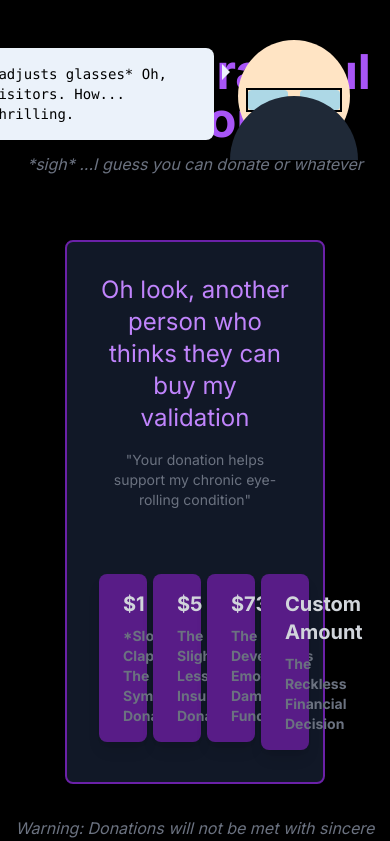
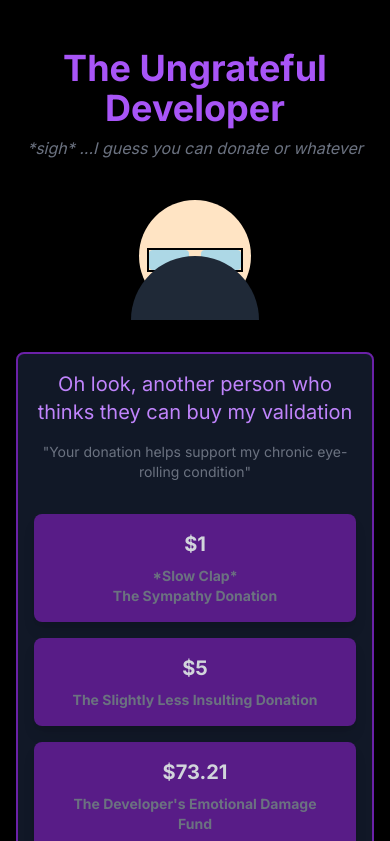
Before and after one commit to Michael-Anderson92/ungrateful-dev, a Next.js app: page / in a window 390 px wide. Shown: the top 841 px of the page. Built offline with nearby package versions, Linux system fonts and the light colour scheme; a web font is replaced by a local one.

Commit message:
added responsive layout for mobile. Hover messages appear directly below corresponding buttons on mobile

```diff
--- a/app/page.tsx
+++ b/app/page.tsx
@@ -10,7 +10,12 @@ import '@fontsource/roboto/700.css';
 
 export default function Page() {
   const [devQuote, setDevQuote] = useState("*adjusts glasses* Oh, visitors. How... thrilling.");
-  const [hoverMessage, setHoverMessage] = useState("");
+  const [hoverMessages, setHoverMessages] = useState({
+    dollar: "",
+    five: "",
+    emotional: "",
+    custom: ""
+  });
   const [customAmount, setCustomAmount] = useState("");
   const [showCustomInput, setShowCustomInput] = useState(false);
 
@@ -59,16 +64,41 @@ export default function Page() {
 
   return (
     <main className="bg-black min-h-screen text-gray-300 relative flex flex-col">
-      <div className="flex-grow">
-        <h1 className="text-center text-5xl pt-12 text-purple-500 font-bold">
-          The Ungrateful Developer
-        </h1>
-        <p className="text-center text-gray-500 mt-2 italic">*sigh* ...I guess you can donate or whatever</p>
+      <div className="flex-grow px-4">
+        <div className="relative">
+          <h1 className="text-center text-4xl md:text-5xl pt-12 text-purple-500 font-bold">
+            The Ungrateful Developer
+          </h1>
+          <p className="text-center text-gray-500 mt-2 italic">*sigh* ...I guess you can donate or whatever</p>
 
-        <div className="flex justify-center mt-16">
-          <div className="w-2/3 border-2 border-purple-800 rounded-lg bg-gray-900">
-            <div className="text-center p-8">
-              <h1 className="text-2xl text-purple-400">
+          {/* Developer moved below title on mobile */}
+          <div className="md:absolute static md:top-8 md:right-8 flex justify-center mt-8 md:mt-0">
+            <div className="relative w-32 h-32">
+              {/* Developer cartoon - CSS art */}
+              <div className="relative w-32 h-32">
+                {/* Big head */}
+                <div className="absolute w-28 h-28 bg-[#FFE4C4] rounded-full left-2 top-2"></div>
+                {/* Glasses */}
+                <div className="absolute w-24 h-6 border-2 border-black left-4 top-14">
+                  <div className="absolute w-10 h-5 bg-[#ADD8E6] left-0 rounded"></div>
+                  <div className="absolute w-10 h-5 bg-[#ADD8E6] right-0 rounded"></div>
+                </div>
+                {/* Hoodie */}
+                <div className="absolute w-32 h-16 bg-gray-800 bottom-0 rounded-t-full"></div>
+                {/* Speech bubble */}
+                <div className="absolute -left-64 top-4 w-60 bg-white text-black p-4 rounded-lg hidden md:block">
+                  <p className="text-sm font-mono">{devQuote}</p>
+                  <div className="absolute -right-4 top-4 w-0 h-0 border-t-8 border-l-8 border-b-8 border-t-transparent border-l-white border-b-transparent"></div>
+                </div>
+              </div>
+            </div>
+          </div>
+        </div>
+
+        <div className="flex justify-center mt-8 md:mt-16">
+          <div className="w-full md:w-2/3 border-2 border-purple-800 rounded-lg bg-gray-900">
+            <div className="text-center p-4 md:p-8">
+              <h1 className="text-xl md:text-2xl text-purple-400">
                 Oh look, another person who thinks they can buy my validation
                 <p className="text-sm text-gray-500 mt-4">
                   "Your donation helps support my chronic eye-rolling condition"
@@ -76,58 +106,70 @@ export default function Page() {
               </h1>
             </div>
 
-            <div className="grid grid-cols-4 gap-6 p-8">
+            <div className="grid grid-cols-1 sm:grid-cols-2 lg:grid-cols-4 gap-4 md:gap-6 p-4 md:p-8">
               <div className="text-xl text-center">
                 <button
                   className="w-full bg-purple-900 hover:bg-purple-700 text-gray-300 font-bold py-4 px-6 rounded-lg transform hover:scale-105 transition duration-200 shadow-lg"
                   onClick={() => handlePayment(1)}
-                  onMouseEnter={() => setHoverMessage("Wow, a whole dollar? Do I owe you change?")}
-                  onMouseLeave={() => setHoverMessage("")}
+                  onMouseEnter={() => setHoverMessages({...hoverMessages, dollar: "Wow, a whole dollar? Do I owe you change?"})}
+                  onMouseLeave={() => setHoverMessages({...hoverMessages, dollar: ""})}
                 >
                   $1
                   <p className="text-sm mt-2 text-gray-500">
                   *Slow Clap* <br></br>The Sympathy Donation
                   </p>
                 </button>
+                {hoverMessages.dollar && (
+                  <p className="text-center text-purple-400 mt-2 italic">{hoverMessages.dollar}</p>
+                )}
               </div>
               <div className="text-xl text-center">
                 <button
                   className="w-full bg-purple-900 hover:bg-purple-700 text-gray-300 font-bold py-4 px-6 rounded-lg transform hover:scale-105 transition duration-200 shadow-lg"
                   onClick={() => handlePayment(5)}
-                  onMouseEnter={() => setHoverMessage("Five bucks? Big spender over here. What, are you trying to impress me?")}
-                  onMouseLeave={() => setHoverMessage("")}
+                  onMouseEnter={() => setHoverMessages({...hoverMessages, five: "Five bucks? Big spender over here. What, are you trying to impress me?"})}
+                  onMouseLeave={() => setHoverMessages({...hoverMessages, five: ""})}
                 >
                   $5
                   <p className="text-sm mt-2 text-gray-500">
                   The Slightly Less Insulting Donation
                   </p>
                 </button>
+                {hoverMessages.five && (
+                  <p className="text-center text-purple-400 mt-2 italic">{hoverMessages.five}</p>
+                )}
               </div>
               <div className="text-xl text-center">
                 <button
                   className="w-full bg-purple-900 hover:bg-purple-700 text-gray-300 font-bold py-4 px-6 rounded-lg transform hover:scale-105 transition duration-200 shadow-lg"
                   onClick={() => handlePayment(73.21)}
-                  onMouseEnter={() => setHoverMessage("This completely arbitrary amount represents the cost of every bug that's made me reconsider my career choices. It covers lost sanity, shattered dreams, and the existential dread induced by CSS not aligning properly. Donate now and help fund my inevitable descent into madness.")}
-                  onMouseLeave={() => setHoverMessage("")}
+                  onMouseEnter={() => setHoverMessages({...hoverMessages, emotional: "This completely arbitrary amount represents the cost of every bug that's made me reconsider my career choices. It covers lost sanity, shattered dreams, and the existential dread induced by CSS not aligning properly. Donate now and help fund my inevitable descent into madness."})}
+                  onMouseLeave={() => setHoverMessages({...hoverMessages, emotional: ""})}
                 >
                   $73.21
                   <p className="text-sm mt-2 text-gray-500">
                     The Developer's Emotional Damage Fund
                   </p>
                 </button>
+                {hoverMessages.emotional && (
+                  <p className="text-center text-purple-400 mt-2 italic">{hoverMessages.emotional}</p>
+                )}
               </div>
               <div className="text-xl text-center relative">
                 <button
                   className="w-full bg-purple-900 hover:bg-purple-700 text-gray-300 font-bold py-4 px-6 rounded-lg transform hover:scale-105 transition duration-200 shadow-lg"
                   onClick={() => setShowCustomInput(true)}
-                  onMouseEnter={() => setHoverMessage("Custom amount? Is this a calculated act of pity or just reckless generosity?")}
-                  onMouseLeave={() => setHoverMessage("")}
+                  onMouseEnter={() => setHoverMessages({...hoverMessages, custom: "Custom amount? Is this a calculated act of pity or just reckless generosity?"})}
+                  onMouseLeave={() => setHoverMessages({...hoverMessages, custom: ""})}
                 >
                   Custom Amount
                   <p className="text-sm mt-2 text-gray-500">
                     The Reckless Financial Decision
                   </p>
                 </button>
+                {hoverMessages.custom && !showCustomInput && (
+                  <p className="text-center text-purple-400 mt-2 italic">{hoverMessages.custom}</p>
+                )}
                 {showCustomInput && (
                   <div className="absolute inset-0 flex flex-col items-center justify-center bg-purple-900 rounded-lg p-4 z-10">
                     <input
@@ -158,35 +200,10 @@ export default function Page() {
                 )}
               </div>
             </div>
-            {hoverMessage && (
-              <p className="text-center text-purple-400 pb-4 italic">{hoverMessage}</p>
-            )}
           </div>
         </div>
 
-        <div className="absolute top-8 right-8">
-          <div className="relative w-32 h-32">
-            {/* Developer cartoon - CSS art */}
-            <div className="relative w-32 h-32">
-              {/* Big head */}
-              <div className="absolute w-28 h-28 bg-[#FFE4C4] rounded-full left-2 top-2"></div>
-              {/* Glasses */}
-              <div className="absolute w-24 h-6 border-2 border-black left-4 top-14">
-                <div className="absolute w-10 h-5 bg-[#ADD8E6] left-0 rounded"></div>
-                <div className="absolute w-10 h-5 bg-[#ADD8E6] right-0 rounded"></div>
-              </div>
-              {/* Hoodie */}
-              <div className="absolute w-32 h-16 bg-gray-800 bottom-0 rounded-t-full"></div>
-              {/* Speech bubble */}
-              <div className="absolute -left-64 top-4 w-60 bg-white text-black p-4 rounded-lg">
-                <p className="text-sm font-mono">{devQuote}</p>
-                <div className="absolute -right-4 top-4 w-0 h-0 border-t-8 border-l-8 border-b-8 border-t-transparent border-l-white border-b-transparent"></div>
-              </div>
-            </div>
-          </div>
-        </div>
-
-        <p className="text-center text-gray-500 my-8 italic">
+        <p className="text-center text-gray-500 my-8 italic px-4">
           Warning: Donations will not be met with sincere gratitude.
           <br />
           In fact, they'll only fuel my deepening cynicism.
```
